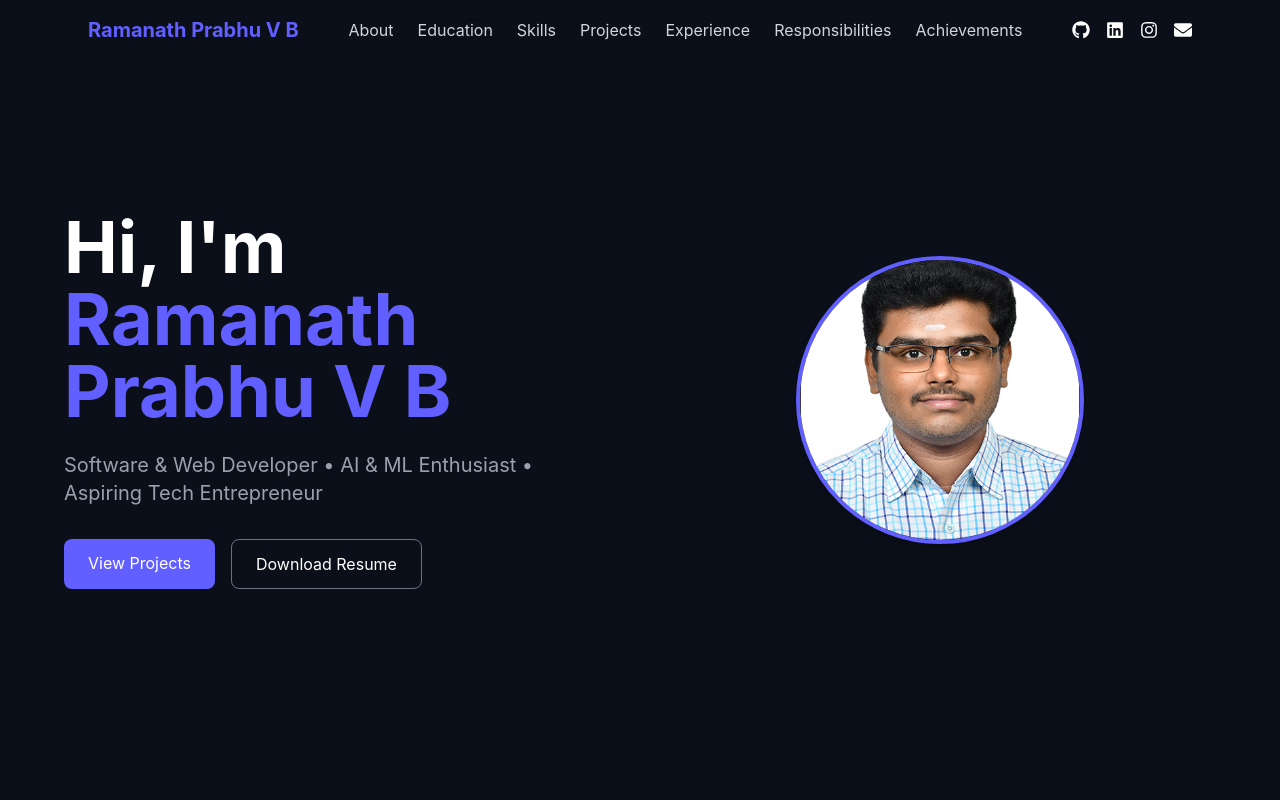
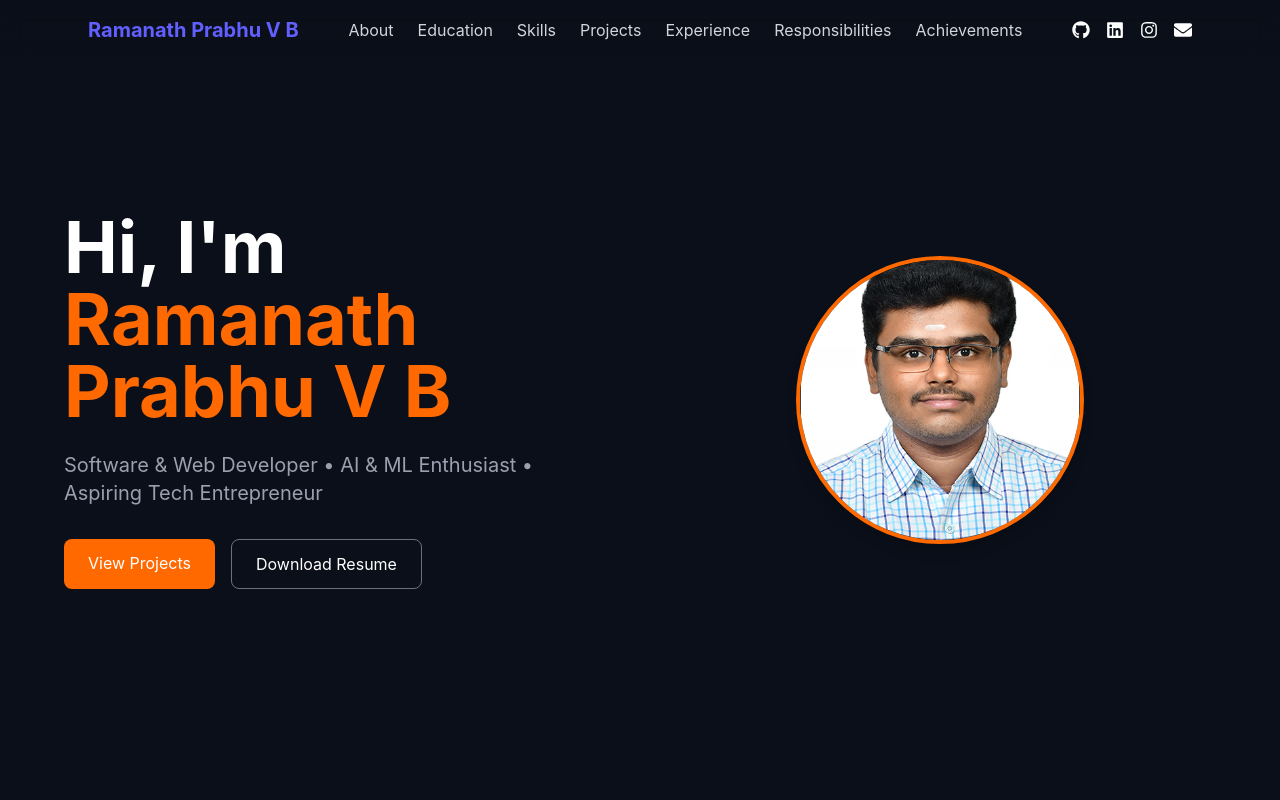
Before and after one commit to vbrprabhu2004/vbrp_new_portfolio, a React (Vite) app: page / in a window 1280 px wide. Shown: the top 800 px of the page. Built offline with nearby package versions, Linux system fonts and the light colour scheme.

Commit message:
Change color scheme from indigo to orange

```diff
--- a/src/components/Hero.jsx
+++ b/src/components/Hero.jsx
@@ -18,7 +18,7 @@ function Hero() {
             className="text-5xl md:text-7xl font-bold"
           >
             Hi, I'm{" "}
-            <span className="text-indigo-500">
+            <span className="text-orange-500">
               Ramanath Prabhu V B
             </span>
           </motion.h1>
@@ -40,7 +40,7 @@ function Hero() {
           >
             <a
               href="#projects"
-              className="px-6 py-3 bg-indigo-500 rounded-lg hover:bg-indigo-600 transition"
+              className="px-6 py-3 bg-orange-500 rounded-lg hover:bg-orange-600 transition"
             >
               View Projects
             </a>
@@ -48,7 +48,7 @@ function Hero() {
             <a
               href="/VBRP Resume 6.0 1.pdf"
               download
-              className="px-6 py-3 border border-gray-500 rounded-lg hover:border-indigo-400 transition"
+              className="px-6 py-3 border border-gray-500 rounded-lg hover:border-orange-400 transition"
             >
               Download Resume
             </a>
@@ -65,7 +65,7 @@ function Hero() {
           <img
             src={vbrp}
             alt="Ramanath"
-            className="w-72 h-72 object-cover rounded-full border-4 border-indigo-500 shadow-lg"
+            className="w-72 h-72 object-cover rounded-full border-4 border-orange-500 shadow-lg"
           />
         </motion.div>
 
```
